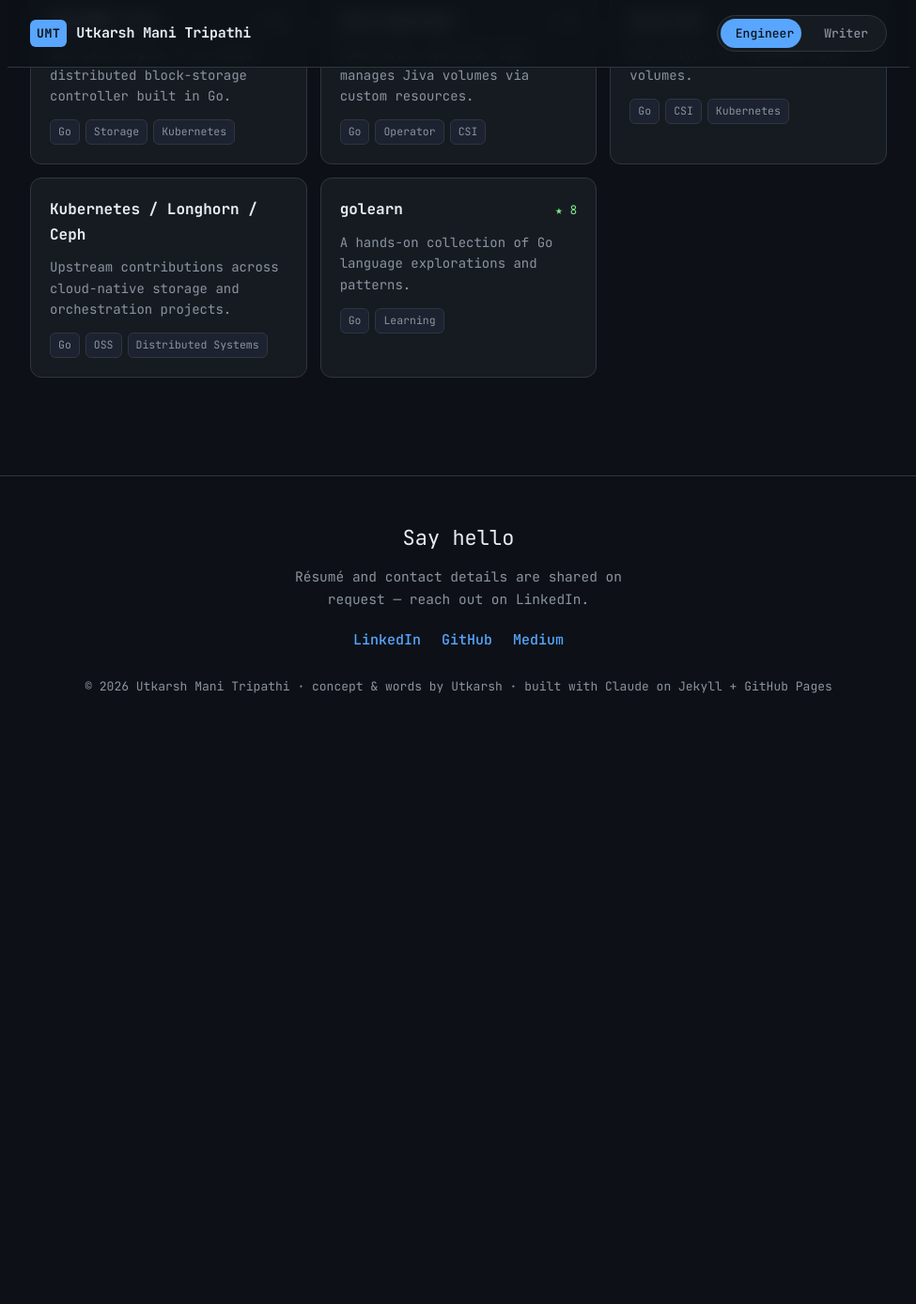
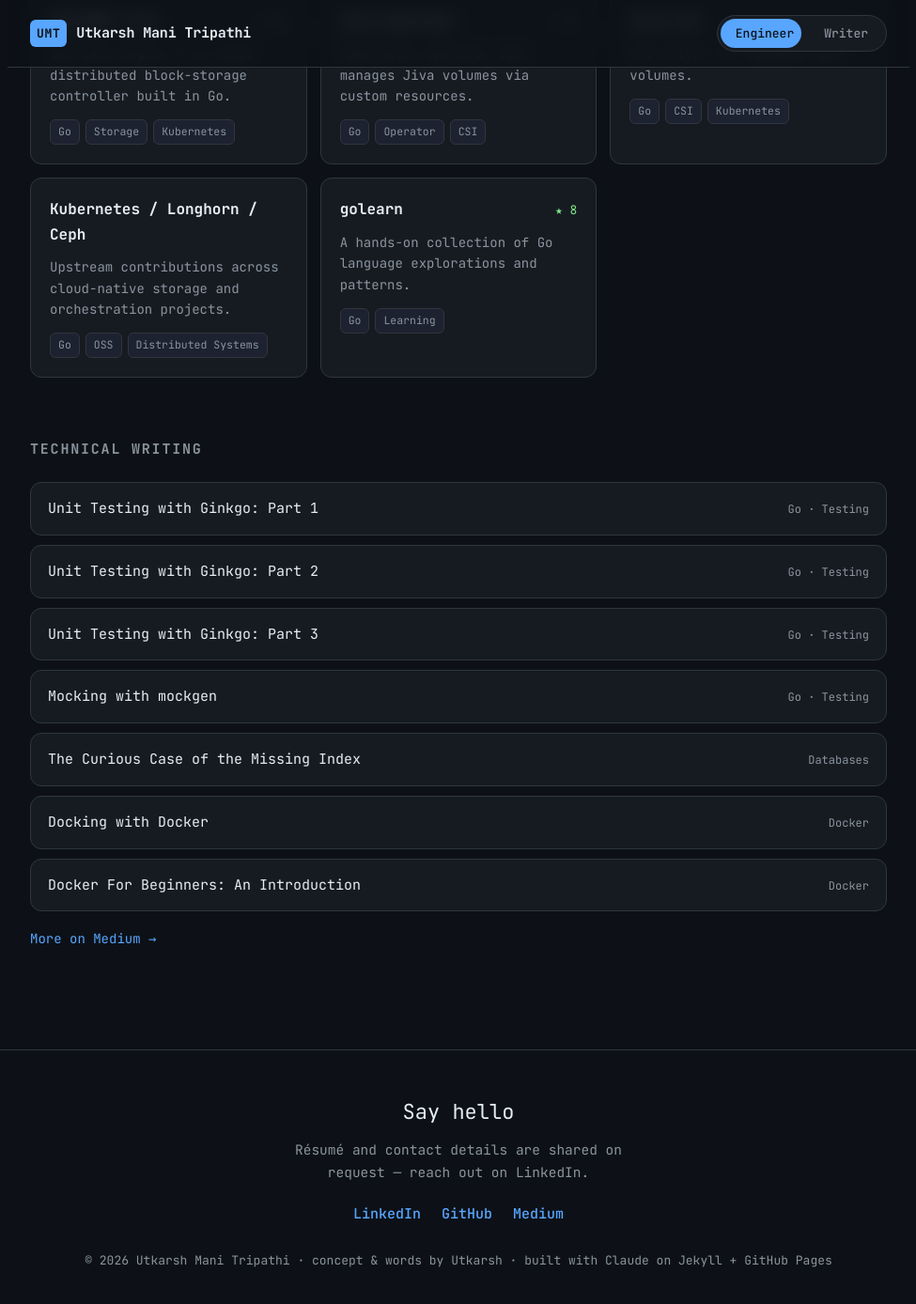
Before and after one commit to utkarshmani1997/utkarshmani1997.github.io, a Jekyll site: the page built from index.html, in a window 1280 px wide and 1400 px high, scrolled down 2485 px. Shown: the top 1388 px of the window at 94% size, without its empty margins (152-1127 px from the left). Built offline with Jekyll 4.4.1, drawn with Linux system fonts in a browser that asks for light colours; before the commit the page ends 3275 px from its top, so only the background shows below that.

Commit message:
Move Medium to Engineer view as Technical writing section
- Add _data/blogs.yml with 7 Medium posts (real titles)
- Render technical-writing list in Engineer mode; remove Medium from Writer mode

Co-Authored-By: Claude Opus 4.8 <noreply@anthropic.com>

```diff
--- /dev/null
+++ b/_data/blogs.yml
@@ -0,0 +1,30 @@
+# Technical blog posts on Medium — shown in Engineer mode.
+# Add a new post: copy a block, set title + url (+ optional tags), commit, push.
+
+- title: "Unit Testing with Ginkgo: Part 1"
+  url: https://medium.com/@utkarshmani1997/unit-testing-with-ginkgo-part-1-be7acc6c84c6
+  tags: [Go, Testing]
+
+- title: "Unit Testing with Ginkgo: Part 2"
+  url: https://medium.com/@utkarshmani1997/unit-testing-with-ginkgo-part-2-fe6ed881c635
+  tags: [Go, Testing]
+
+- title: "Unit Testing with Ginkgo: Part 3"
+  url: https://medium.com/@utkarshmani1997/unit-testing-with-ginkgo-part-3-9c1a4b892e01
+  tags: [Go, Testing]
+
+- title: "Mocking with mockgen"
+  url: https://medium.com/@utkarshmani1997/mocking-with-mockgen-43513e3091b5
+  tags: [Go, Testing]
+
+- title: "The Curious Case of the Missing Index"
+  url: https://medium.com/@utkarshmani1997/the-curious-case-of-the-missing-index-61195e0ef599
+  tags: [Databases]
+
+- title: "Docking with Docker"
+  url: https://medium.com/@utkarshmani1997/docking-with-docker-55c36f333d45
+  tags: [Docker]
+
+- title: "Docker For Beginners: An Introduction"
+  url: https://medium.com/@utkarshmani1997/docker-for-kids-d68ec8d66ca5
+  tags: [Docker]
--- a/assets/css/style.css
+++ b/assets/css/style.css
@@ -275,14 +275,20 @@ html[data-mode="clean"] .block-h {
 }
 .writing[lang="hi"] .quote-big { line-height: 1.7; font-family: var(--devanagari); }
 
-.medium-card {
-  display: flex; align-items: center; justify-content: space-between; gap: 12px;
+/* Technical writing list (Engineer mode) */
+.blog-list { display: flex; flex-direction: column; gap: 10px; }
+.blog-item {
+  display: flex; align-items: baseline; justify-content: space-between; gap: 16px;
   text-decoration: none; background: var(--surface); border: 1px solid var(--border);
-  border-radius: var(--radius); padding: 22px 26px; transition: border-color .2s ease;
+  border-radius: var(--radius); padding: 15px 18px;
+  transition: border-color .2s ease, transform .12s ease;
 }
-.medium-card:hover { border-color: var(--accent); }
-.medium-label { font-family: var(--serif); font-size: 18px; }
-.medium-handle { color: var(--accent); font-weight: 500; white-space: nowrap; }
+.blog-item:hover { border-color: var(--accent); transform: translateX(3px); }
+.blog-title { font-family: var(--mono); font-size: 15px; color: var(--text); }
+.blog-tags { font-family: var(--mono); font-size: 12px; color: var(--muted); white-space: nowrap; }
+.blog-more { display: inline-block; margin-top: 18px; font-family: var(--mono);
+  font-size: 14px; color: var(--accent); text-decoration: none; }
+.blog-more:hover { text-decoration: underline; text-underline-offset: 3px; }
 
 /* ---------- Single writing page ---------- */
 .writing { max-width: 44ch; margin: 48px auto 0; }
--- a/index.html
+++ b/index.html
@@ -71,6 +71,19 @@ layout: default
       {% endfor %}
     </div>
   </section>
+
+  <section class="block" aria-labelledby="blog-h">
+    <h2 id="blog-h" class="block-h">Technical writing</h2>
+    <div class="blog-list">
+      {% for b in site.data.blogs %}
+      <a class="blog-item" href="{{ b.url }}" target="_blank" rel="noopener">
+        <span class="blog-title">{{ b.title }}</span>
+        {% if b.tags %}<span class="blog-tags">{% for t in b.tags %}{{ t }}{% unless forloop.last %} · {% endunless %}{% endfor %}</span>{% endif %}
+      </a>
+      {% endfor %}
+    </div>
+    <a class="blog-more" href="https://medium.com/@{{ site.medium }}" target="_blank" rel="noopener">More on Medium →</a>
+  </section>
 </section>
 
 <!-- ============ CLEAN MODE ============ -->
@@ -119,12 +132,4 @@ layout: default
     </div>
     <p class="writ-empty" hidden>No writings in this category yet.</p>
   </section>
-
-  <section class="block" aria-labelledby="med-h">
-    <h2 id="med-h" class="block-h">Elsewhere</h2>
-    <a class="medium-card" href="https://medium.com/@{{ site.medium }}" target="_blank" rel="noopener">
-      <span class="medium-label">Read longer pieces on Medium</span>
-      <span class="medium-handle">@{{ site.medium }} →</span>
-    </a>
-  </section>
 </section>
```
